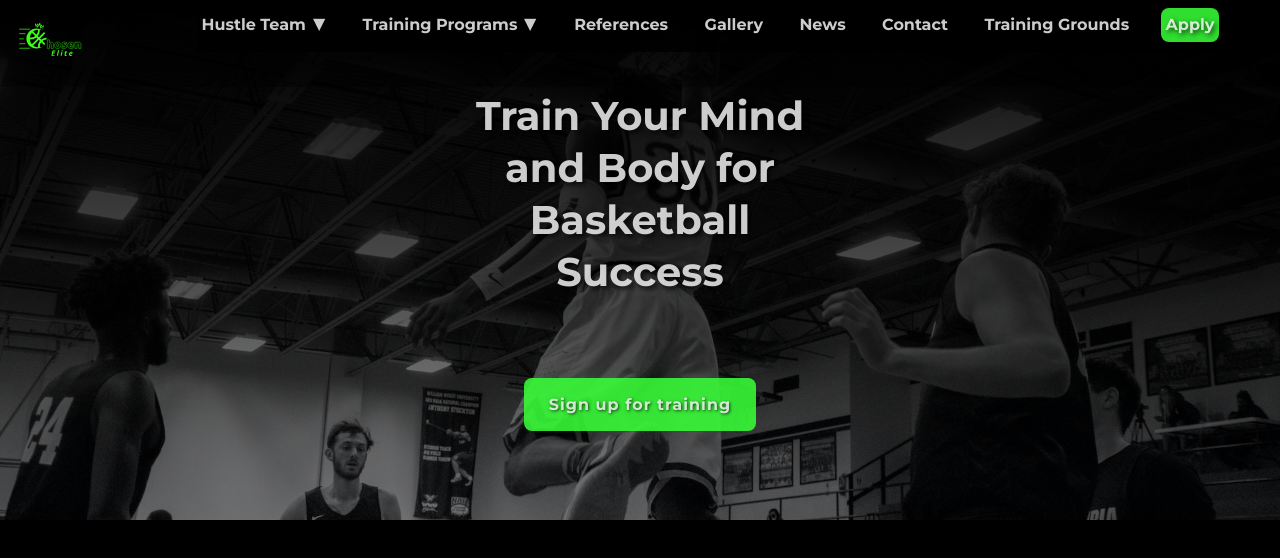
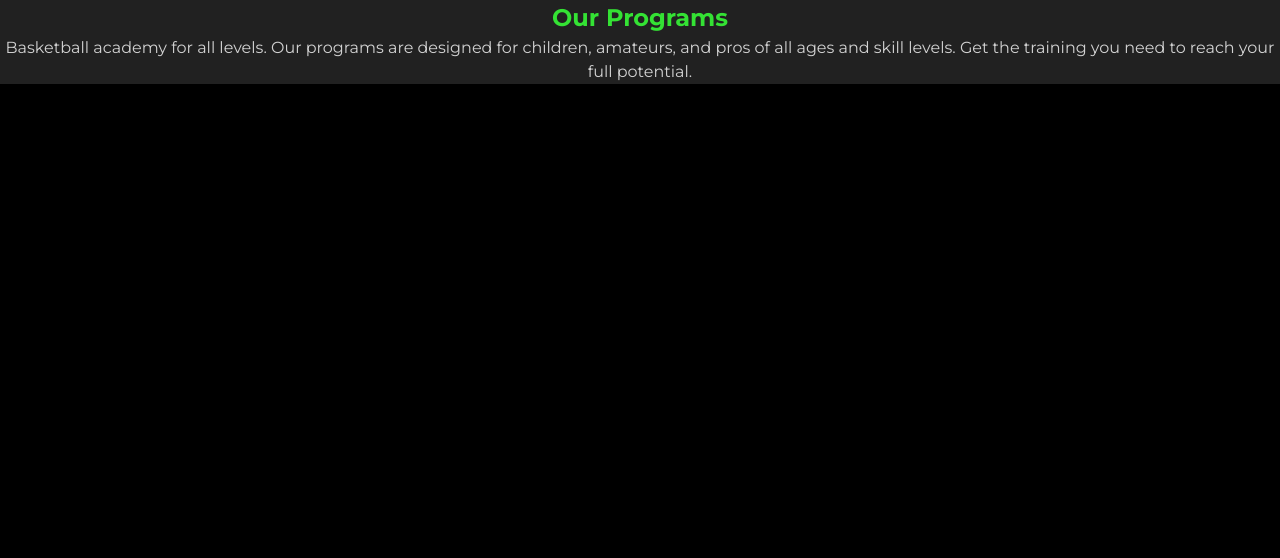
Before and after one commit to anthonyjprater/chosen-elite, a Vue app: page / in a window 1280 px wide. Shown: the top 558 px of the page. Built offline with nearby package versions, Linux system fonts and the light colour scheme.

Commit message:
program bg colors

```diff
--- a/src/App.vue
+++ b/src/App.vue
@@ -2,12 +2,14 @@
 // import HelloWorld from './components/HelloWorld.vue'
 import MainHeader from './components/headers/MainHeader.vue'
 // import MainFooter from './components/footers/MainFooter.vue'
-import MainHero from './components/heros/MainHero.vue';
+// import MainHero from './components/heros/MainHero.vue';
+import ProgramSection from './components/ProgramSection.vue';
 </script>
 
 <template>
   <!-- <MainHeader /> -->
-  <MainHero />
+  <!-- <MainHero /> -->
+  <ProgramSection />
   <!-- <div>
     <a href="https://vitejs.dev" target="_blank">
       <img src="/vite.svg" class="logo" alt="Vite logo" />
--- a/src/components/ProgramSection.vue
+++ b/src/components/ProgramSection.vue
@@ -0,0 +1,29 @@
+<script setup>
+
+</script>
+
+<template>
+    <section>
+        <h2>Our Programs</h2>
+        <p>Basketball academy for all levels. Our programs are designed for children, amateurs, and pros of all ages and skill levels. Get the training you need to reach your full potential.</p>
+        <div class="card-container">
+
+        </div>
+    </section>
+</template>
+
+<style scoped>
+  section {
+    display: flex;
+    flex-direction: column;
+    align-items: center;
+    justify-content: center;
+    background-color: rgb(33, 33, 33);
+    width: 100vw;
+  }
+
+  h2 {
+    color: var(--green);
+    text-wrap: balance;
+  }
+</style>
--- a/src/style.css
+++ b/src/style.css
@@ -41,6 +41,7 @@ body {
   margin: 0;
   min-width: 320px;
   min-height: 100vh;
+  color: var(--white);
 }
 
 h1 {
```
